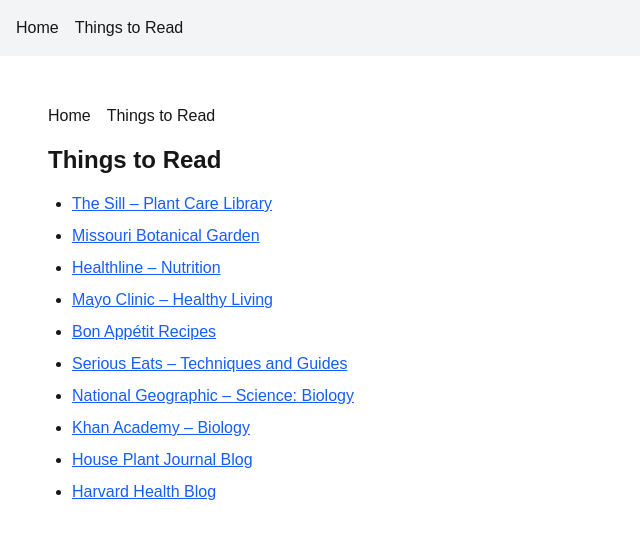
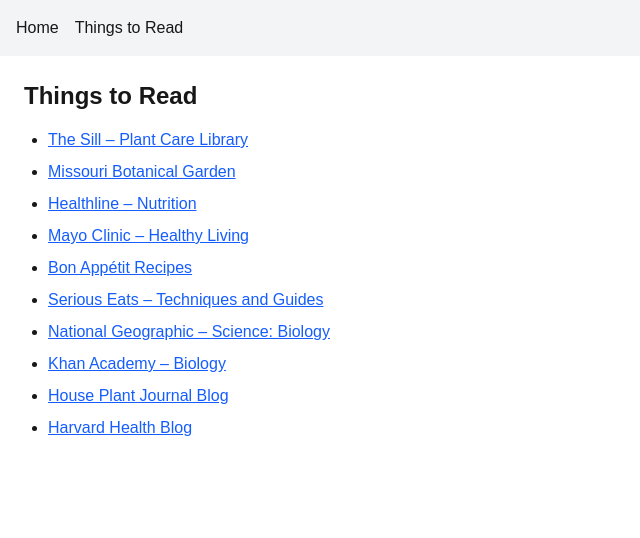
Before and after one commit to CamillaWL/css_480_camilla_landing_page, a Next.js app: page /things-to-read in a window 1280 px wide. Shown: the top 538 px of the page, without its empty margins (0-640 px from the left). Built offline with nearby package versions, Linux system fonts and the light colour scheme.

Commit message:
Update page.tsx

```diff
--- a/app/things-to-read/page.tsx
+++ b/app/things-to-read/page.tsx
@@ -1,6 +1,4 @@
 // app/things-to-read/page.tsx
-import Link from 'next/link';
-
 export default function ThingsToRead(): JSX.Element {
   const links: { name: string; url: string }[] = [
     { name: 'The Sill – Plant Care Library', url: 'https://www.thesill.com/pages/plant-care-library' },
@@ -16,12 +14,7 @@
   ];
 
   return (
-    <main className="p-6">
-      <nav className="mb-4">
-        <Link href="/" className="mr-4" tabIndex={0}>Home</Link>
-        <Link href="/things-to-read" tabIndex={0}>Things to Read</Link>
-      </nav>
-
+    <>
       <h1 className="text-2xl font-bold mb-4">Things to Read</h1>
       <ul className="list-disc pl-6 space-y-2">
         {links.map(({ name, url }, i) => (
@@ -38,6 +31,6 @@
           </li>
         ))}
       </ul>
-    </main>
+    </>
   );
 }
```
